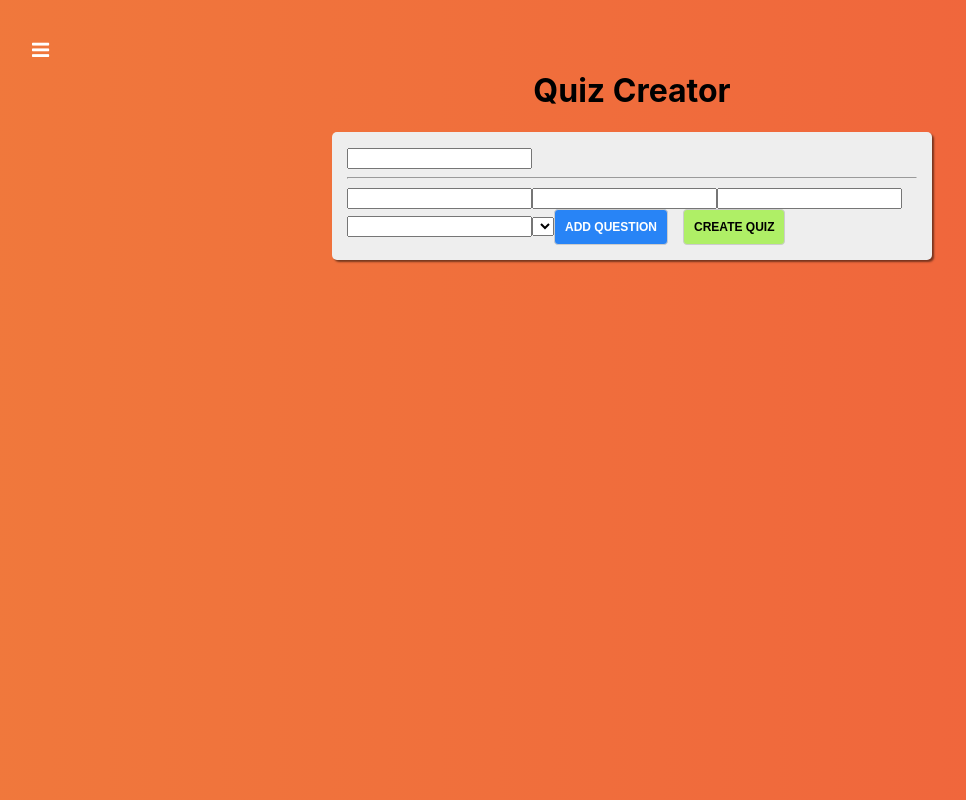
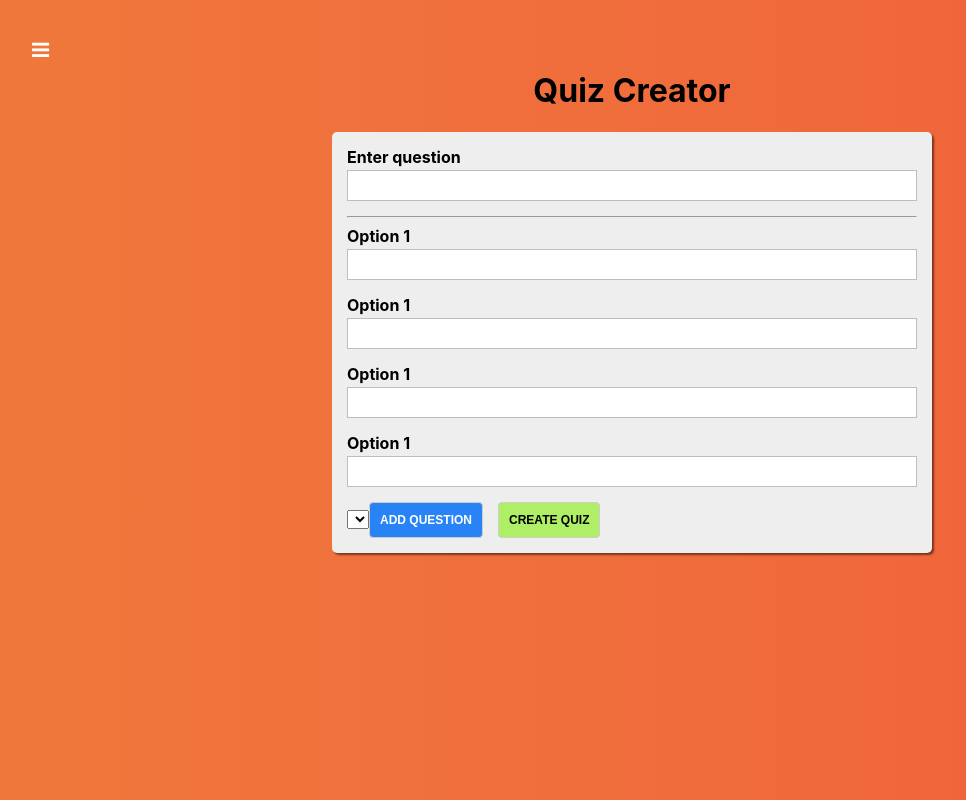
Before and after one commit to iliakut/react-quiz, a React app: page /quiz-creator in a window 1280 px wide. Shown: the whole page, without its empty margins (8-974 px from the left). Built offline with nearby package versions, Linux system fonts and the light colour scheme.

Commit message:
added Select UI

```diff
--- /dev/null
+++ b/src/components/UI/Select/Select.js
@@ -0,0 +1,31 @@
+import React from 'react'
+import classes from './Select.module.css'
+
+const Select = props => {
+
+  const htmlFor = `${props.label}-${Math.random()}`
+
+  return (
+    <div className={classes.Select}>
+      <label htmlFor={htmlFor}>{props.label}</label>
+      <select
+        id={htmlFor}
+        value={props.value}
+        onChange={props.onChange}
+      >
+        {props.options.map((option, index) => {
+          return (
+            <option
+              value={option.value}
+              key={option.value + index}
+            >
+              {option.text}
+            </option>
+          )
+        })}
+      </select>
+    </div>
+  )
+};
+
+export default Select;
--- /dev/null
+++ b/src/components/UI/Select/Select.module.css
@@ -0,0 +1,21 @@
+.Select {
+    margin-bottom: 15px;
+}
+
+.Select label {
+    margin: 0 0 3px 0;
+    padding: 0;
+    font-weight: bold;
+    display: block;
+}
+
+.Select select {
+    display: block;
+    box-sizing: border-box;
+    border: 1px solid #bebebe;
+    margin: 0 0 5px;
+    height: 29px;
+    width: 100%;
+    outline: none;
+    transition: all 300ms ease-in-out;
+}
--- a/src/containers/QuizCreator/QuizCreator.js
+++ b/src/containers/QuizCreator/QuizCreator.js
@@ -1,17 +1,36 @@
 import React, {Component} from 'react';
 import classes from './QuizCreator.module.css'
 import Button from '../../components/UI/Button/Button.js';
+import {createControl} from '../../form/formFramework.js'
+import Input from "../../components/UI/Input/Input";
+import Auxiliary from "../../hoc/Auxiliary/Auxiliary.js";
+import Select from "../../components/UI/Select/Select";
+
+function createOptionControl(number) {
+   return createControl({
+     label: 'Option 1',
+     errorMessage:  'Can not be empty'
+   }, {required: true})
+};
+
+function createFormControls() {
+  return {
+    question: createControl({
+      label: 'Enter question',
+      errorMessage: 'Question can not be empty'
+    }, {required: true}),
+    option1: createOptionControl(1),
+    option2: createOptionControl(2),
+    option3: createOptionControl(3),
+    option4: createOptionControl(4),
+  }
+}
+
 class QuizCreator extends Component {
 
   state = {
     quiz: [],
-    formControls: {
-      question: '',
-      option1: '',
-      option2: '',
-      option3: '',
-      option4: '',
-    }
+    formControls: createFormControls(),
   };
 
   submitHandler = event => {
@@ -26,6 +45,30 @@ class QuizCreator extends Component {
 
   };
 
+  changeHandler = (value, name) => {
+
+  };
+
+  renderControls() {
+    return Object.keys(this.state.formControls).map((name, index) => {
+      const control = this.state.formControls[name];
+      return (
+        <Auxiliary key={name + index}>
+          <Input
+            label={control.label}
+            value={control.value}
+            valid={control.valid}
+            shouldValidate={!!control.validation}
+            touched={control.touched}
+            errorMessage={control.errorMessage}
+            onChange={event => this.changeHandler(event.target.value, name)}
+          />
+          { index === 0 ? <hr/> : null }
+        </Auxiliary>
+      )
+    })
+  }
+
   render() {
     return (
       <div className={classes.QuizCreator}>
@@ -34,13 +77,7 @@ class QuizCreator extends Component {
 
           <form onSubmit={this.submitHandler}>
 
-            <input/>
-
-            <hr/>
-            <input/>
-            <input/>
-            <input/>
-            <input/>
+            {this.renderControls()}
 
             <select></select>
 
--- a/src/form/formFramework.js
+++ b/src/form/formFramework.js
@@ -0,0 +1,9 @@
+export function createControl(config, validation) {
+  return {
+    ...config,
+    validation,
+    valid: !validation,
+    touched: false,
+    value: ''
+  };
+}
--- /dev/null
+++ b/src/hoc/Auxiliary/Auxiliary.js
@@ -0,0 +1,3 @@
+const Auxiliary = props => props.children;
+
+export default Auxiliary;
```
